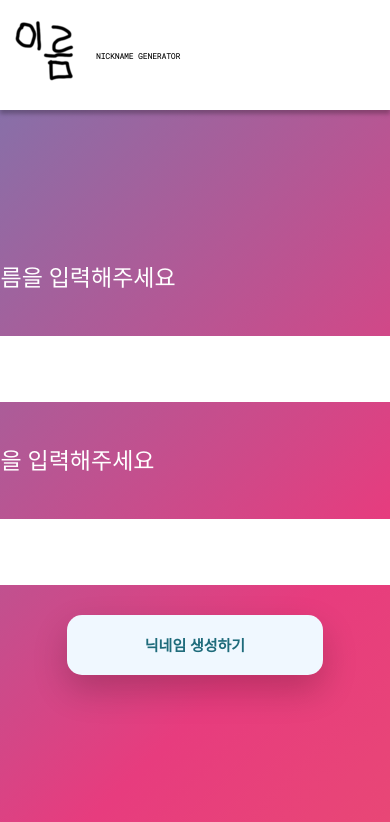
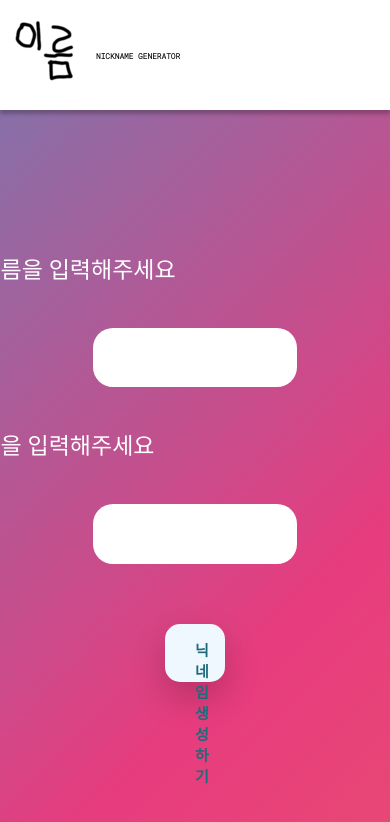
Before and after one commit to soohyuneeee/NickNameMaker, a React (Create React App) app: page /maker in a window 390 px wide. Shown: the top 822 px of the page. Built offline with nearby package versions, Linux system fonts and the light colour scheme; a web font is replaced by a local one.

Commit message:
Add - div 반응형

```diff
--- a/src/Components/Maker/Maker.css
+++ b/src/Components/Maker/Maker.css
@@ -64,8 +64,8 @@ body {
   border: none;
   letter-spacing: 2.2px;
   border-radius: 20px;
-  width: 708px;
-  height: 64px;
+  width: 48%;
+  height: 7.8%;
   font-family: 'InfinitySans-RegularA1';
   font-size: 18px;
   padding-left: 15px;
@@ -75,8 +75,8 @@ body {
   border: none;
   letter-spacing: 2.2px;
   border-radius: 20px;
-  width: 708px;
-  height: 64px;
+  width: 48%;
+  height: 7.8%;
   font-size: 18px;
   font-family: 'InfinitySans-RegularA1';
   padding-left: 15px;
@@ -84,8 +84,9 @@ body {
 }
 
 .create {
-  width: 256px;
-  height: 60px;
+  margin-top: 30px;
+  width: 15%;
+  height: 8%;
   font-family: 'InfinitySans-RegularA1';
   font-style: normal;
   font-size: 15px;
--- a/src/Components/Maker/Maker.js
+++ b/src/Components/Maker/Maker.js
@@ -5,7 +5,8 @@ import './Maker.css'
 function check(name, locate){
   if(name.length==0){
     alert("닉네임")
-    document.getElementsByClassName('text1').focus()
+    name.focus()
+    // document.getElementsByClassName('text1').focus()
     return false
   }
   else if(locate.length==0){
```
